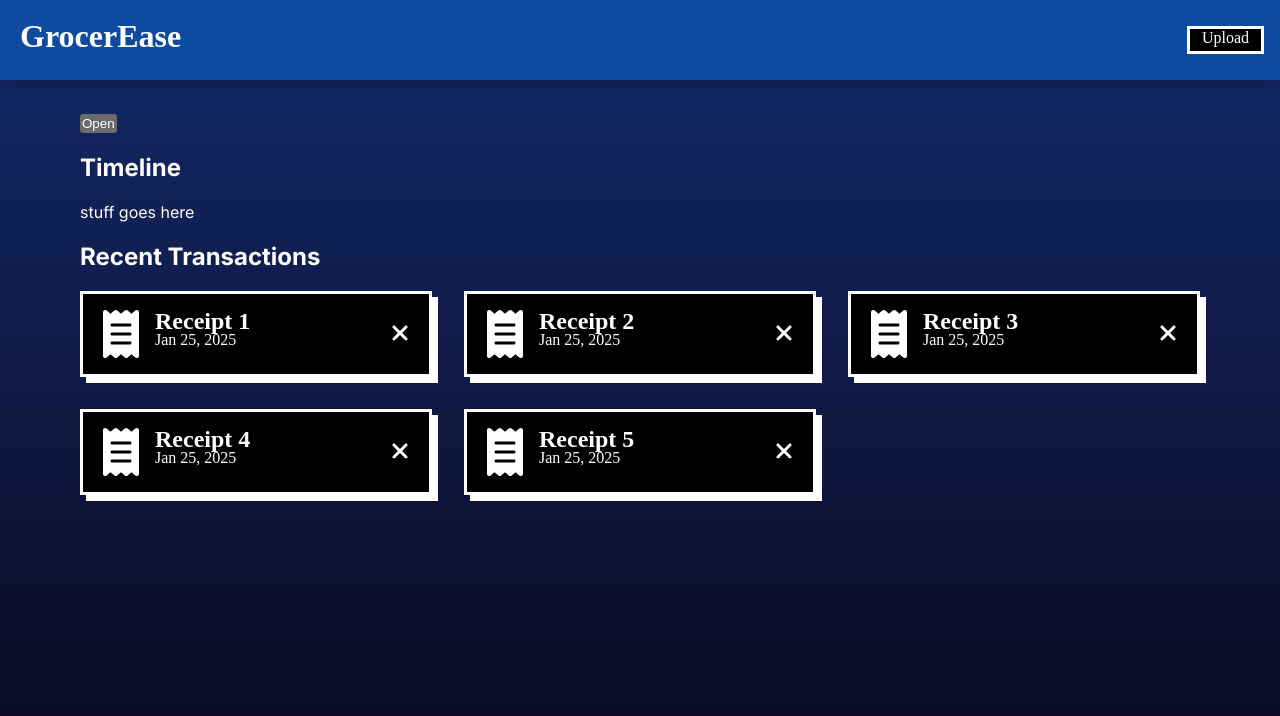
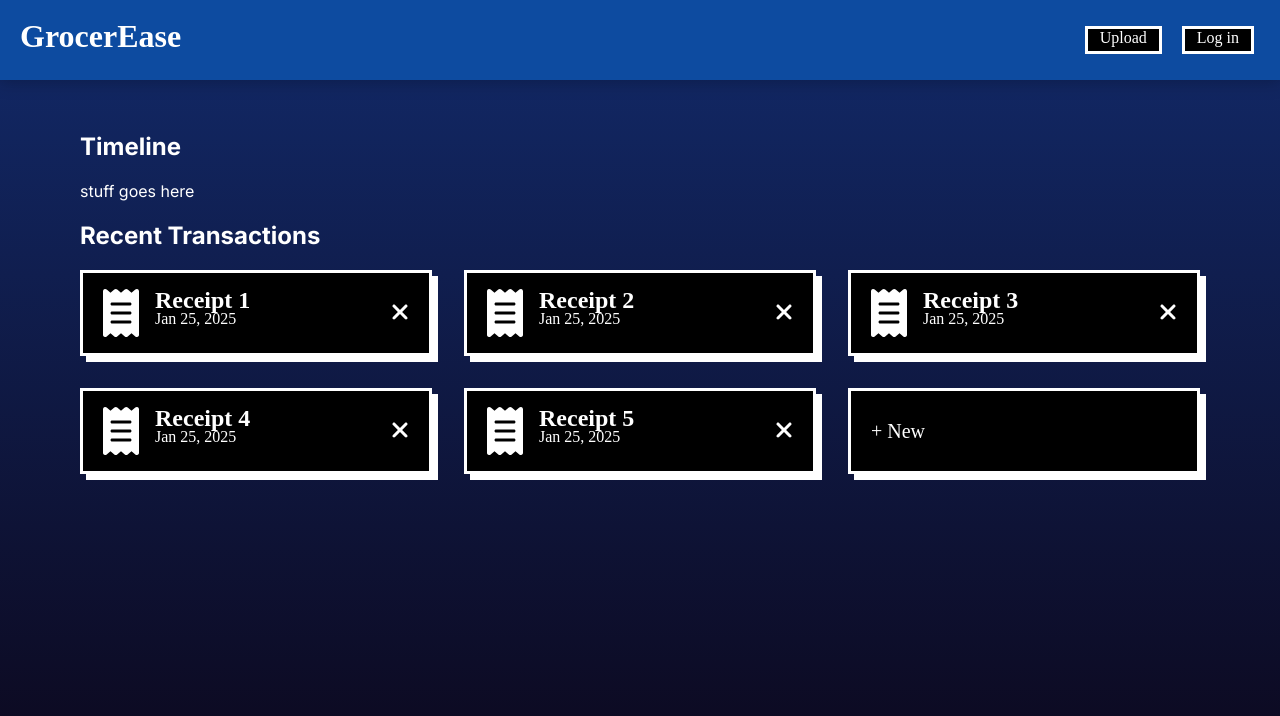
Before and after one commit to Awesome-E/irvinehacks-2025, a Next.js app: page / in a window 1280 px wide. Shown: the top 716 px of the page. Built offline with nearby package versions, Linux system fonts and the light colour scheme; a web font is replaced by a local one.

Commit message:
small button changes

```diff
--- a/src/app/page.tsx
+++ b/src/app/page.tsx
@@ -1,21 +1,14 @@
 'use client'
-import UploadForm from "@/components/UploadForm";
 import "./App.scss";
 import "./page.scss";
-import { useState } from "react";
 import Timeline from "@/components/Timeline";
 import ReceiptList from "@/components/ReceiptList";
 import Header from "@/components/Header";
 
 export default function Home() {
-  const [showUploadModal, setShowUploadModal] = useState(false)
-
   return (
     <div className="wrapper">
       <Header/>
-
-      <UploadForm open={showUploadModal} setOpen={setShowUploadModal} />
-      <button onClick={() => setShowUploadModal(!showUploadModal)}>Open</button>
 
       <h2>Timeline</h2>
       {/* Homepage could have timeline (for foods) and list of receipts */}
--- a/src/components/Header.scss
+++ b/src/components/Header.scss
@@ -23,6 +23,7 @@
   button {
     font: inherit;
     padding: 0 12px 4px;
+    margin: 10px;
     @include globals.box(false);
     @include globals.clickable();
   }
--- a/src/components/Header.tsx
+++ b/src/components/Header.tsx
@@ -1,11 +1,20 @@
+'use client'
 import './Header.scss';
-import { FC } from "react";
+import UploadForm from "./UploadForm";
+import { FC, useState } from "react";
+
 
 const Header: FC = () => {
+  const [showUploadModal, setShowUploadModal] = useState(false)
+
   return <div className="header">
     <h1>GrocerEase</h1>
 
-    <button>Upload</button>
+    <UploadForm open={showUploadModal} setOpen={setShowUploadModal} />
+    <button onClick={() => setShowUploadModal(!showUploadModal)}>Upload</button>
+
+    {/* insert auth */}
+    <button>Log in</button>
   </div>
 }
 
--- a/src/components/ReceiptList.scss
+++ b/src/components/ReceiptList.scss
@@ -39,4 +39,12 @@
     font-size: 24px;
     margin-bottom: -4px;
   }
+  .new-box {
+    background: none;
+    border: 2px;
+    color: white;
+    font-size: 1.25rem;
+    @include globals.clickable;
+    @include globals.theme-font;
+  }
 }
--- a/src/components/ReceiptList.tsx
+++ b/src/components/ReceiptList.tsx
@@ -1,7 +1,8 @@
 import './ReceiptList.scss';
+import UploadForm from './UploadForm'
 import { faReceipt, faXmark } from "@fortawesome/free-solid-svg-icons";
 import { FontAwesomeIcon as Icon } from "@fortawesome/react-fontawesome";
-import { FC } from "react";
+import { FC, useState } from "react";
 import { DateTime } from "luxon";
 
 interface ReceiptProps {
@@ -26,8 +27,13 @@ const Receipt: FC<ReceiptProps> = ({ name, date }) => {
 }
 
 const ReceiptList: FC = () => {
+  const [showUploadModal, setShowUploadModal] = useState(false)
   return <div className="receipt-list">
     {[1,2,3,4,5].map(r => <Receipt name={'Receipt ' + r} date={new Date()} key={r}/>)}
+    <div className="receipt new-receipt">
+        <UploadForm open={showUploadModal} setOpen={setShowUploadModal} />
+        <button className="new-box" onClick={() => setShowUploadModal(!showUploadModal)}> + New</button>
+      </div>
   </div>
 }
 
```
